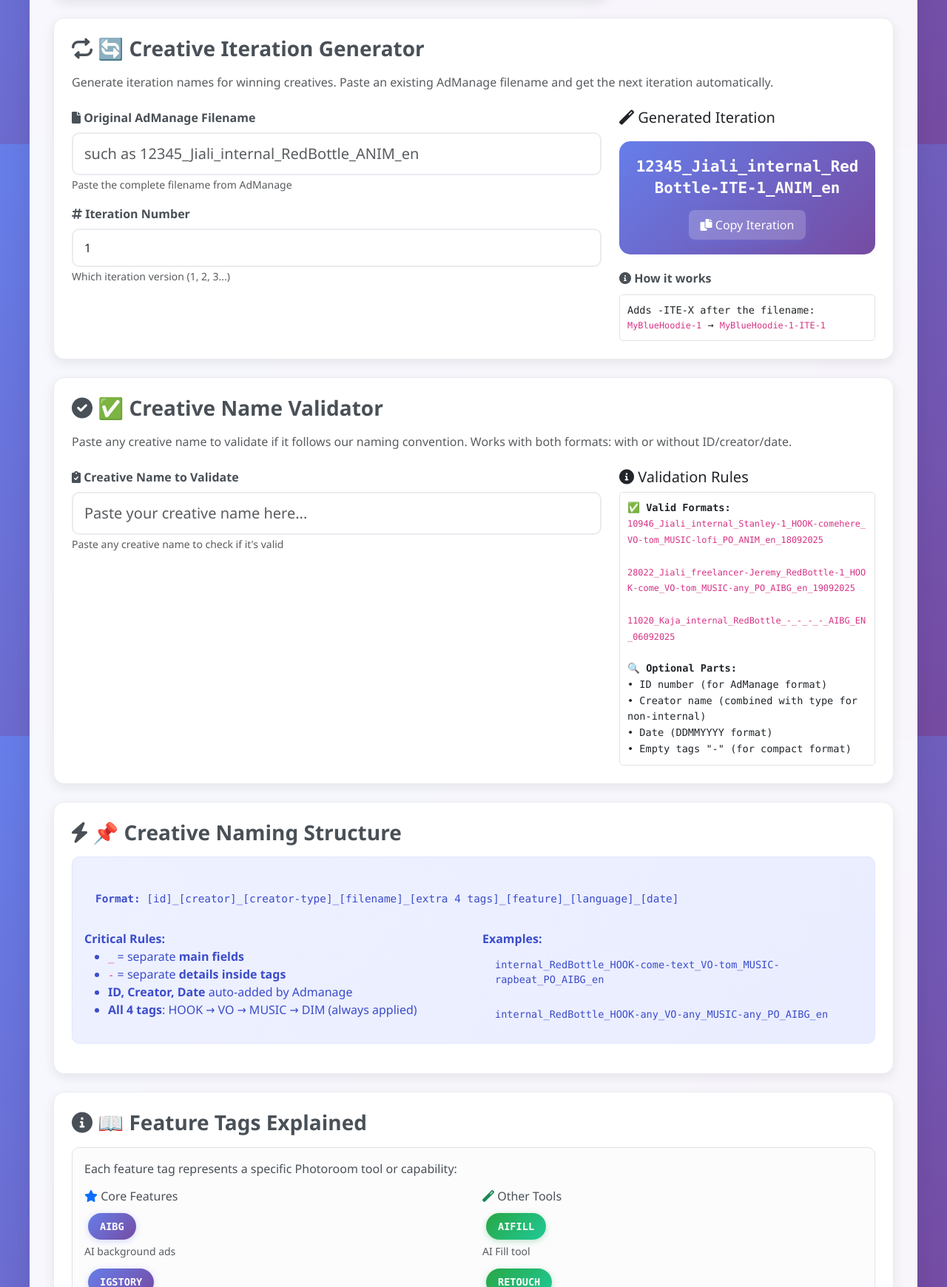
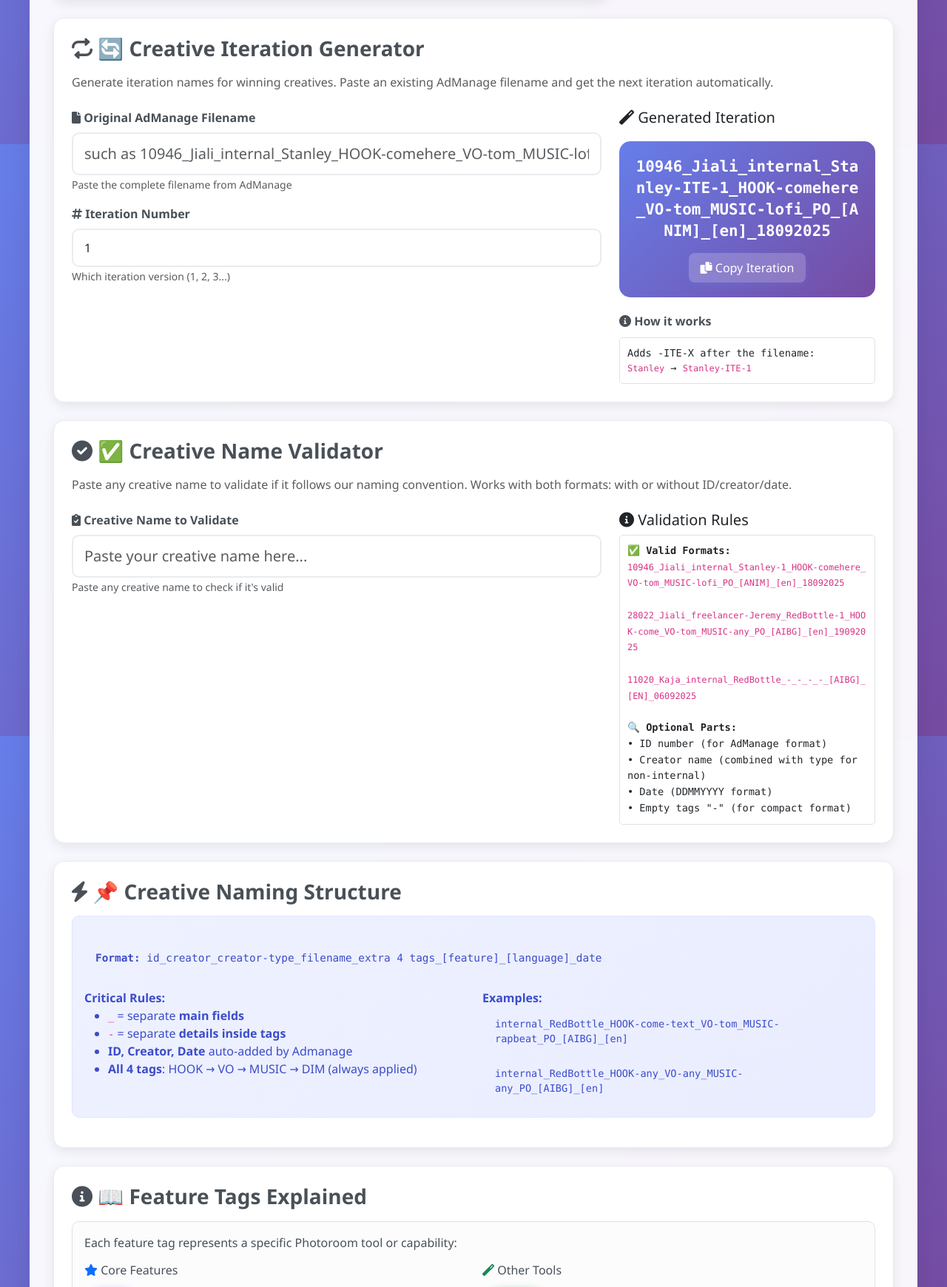
Before and after one commit to JialiLiang/NewVideoFormatConverter, a Flask app: page /name-generator in a window 1280 px wide. Shown: the part 1405-3145 px from the top of the page at 74% size. Run offline with Flask 3, Linux system fonts and the light colour scheme; parts of the project's set-up code (start-up, migrations or seed data) failed here and were passed over; some libraries are stand-ins or nearby versions.

Commit message:
Update name generator: fix examples, add custom hook option, and update validator for bracket format
- Fixed all examples to use new naming convention with brackets around [feature] and [language]
- Added custom hook option to dropdown with input field
- Updated Creative Name Validator to recognize both bracket and non-bracket formats
- Fixed iteration examples to show correct placement of -ITE-X in filename
- Updated placeholder and result examples throughout the page

```diff
--- a/templates/name_generator.html
+++ b/templates/name_generator.html
@@ -441,6 +441,7 @@
                                             <option value="nonono">nonono</option>
                                             <option value="ASMR">ASMR</option>
                                             <option value="AIUGC">AIUGC</option>
+                                            <option value="custom">Custom hook name</option>
                                         </select>
                                     </div>
                                     <div class="col-md-6">
@@ -448,6 +449,8 @@
                                                onchange="formatInputToCamelCase('hookTextInput')" oninput="formatInputToCamelCase('hookTextInput')" style="display: none;">
                                         <input type="text" class="form-control" id="hookUgcInput" placeholder="such as arline778(optional)"
                                                onchange="updatePreview()" oninput="updatePreview()" style="display: none;">
+                                        <input type="text" class="form-control" id="hookCustomInput" placeholder="such as myCustomHook"
+                                               onchange="formatInputToCamelCase('hookCustomInput')" oninput="formatInputToCamelCase('hookCustomInput')" style="display: none;">
                                     </div>
                                 </div>
                             </div>
@@ -646,7 +649,7 @@
                                 word-break: break-all;
                                 margin-bottom: 15px;
                                 line-height: 1.4;
-                            ">internal_[filename]_HOOK-any_VO-any_MUSIC-any_PO_AIBG_en</div>
+                            ">internal_[filename]_HOOK-any_VO-any_MUSIC-any_PO_[AIBG]_[en]</div>
                             <button class="copy-btn" id="liveCopyBtn" onclick="copyLiveName()" style="
                                 background: linear-gradient(135deg, #6bd0ff, #249dee);
                                 color: white;
@@ -689,7 +692,7 @@
                                 border-radius: 8px;
                                 line-height: 1.4;
                             " id="mockPreview">
-                                12345_John_internal_[filename]_HOOK-any_VO-any_MUSIC-any_PO_AIBG_en_19092025
+                                12345_John_internal_[filename]_HOOK-any_VO-any_MUSIC-any_PO_[AIBG]_[en]_19092025
                             </div>
                         </div>
 
@@ -726,7 +729,7 @@
                             <i class="fas fa-file"></i> Original AdManage Filename
                         </label>
                         <input type="text" class="form-control form-control-lg" id="originalFilename"
-                               placeholder="such as 12345_Jiali_internal_RedBottle_ANIM_en"
+                               placeholder="such as 10946_Jiali_internal_Stanley_HOOK-comehere_VO-tom_MUSIC-lofi_PO_[ANIM]_[en]_18092025"
                                onchange="generateIteration()" oninput="generateIteration()">
                         <small class="text-muted">Paste the complete filename from AdManage</small>
                     </div>
@@ -747,7 +750,7 @@
                         <h5><i class="fas fa-magic"></i> Generated Iteration</h5>
                         <div class="generated-name" style="background: linear-gradient(135deg, #28a745, #20c997); color: white;">
                             <div class="name-text" id="iterationResult" style="color: white;">
-                                12345_Jiali_internal_RedBottle-ITE-1_ANIM_en
+                                10946_Jiali_internal_Stanley-ITE-1_HOOK-comehere_VO-tom_MUSIC-lofi_PO_[ANIM]_[en]_18092025
                             </div>
                             <button class="copy-btn" id="iterationCopyBtn" onclick="copyIterationName()" style="background: rgba(255,255,255,0.2);">
                                 <i class="fas fa-copy"></i> Copy Iteration
@@ -760,7 +763,7 @@
                             </div>
                             <div class="preview-text" style="font-size: 0.85em;">
                                 Adds -ITE-X after the filename:<br>
-                                <code>MyBlueHoodie-1</code> → <code>MyBlueHoodie-1-ITE-1</code>
+                                <code>Stanley</code> → <code>Stanley-ITE-1</code>
                             </div>
                         </div>
                     </div>
@@ -819,9 +822,9 @@
                         <h5><i class="fas fa-info-circle"></i> Validation Rules</h5>
                         <div class="preview-text" style="font-size: 0.85em; line-height: 1.6;">
                             <strong>✅ Valid Formats:</strong><br>
-                            <code>10946_Jiali_internal_Stanley-1_HOOK-comehere_VO-tom_MUSIC-lofi_PO_ANIM_en_18092025</code><br><br>
-                            <code>28022_Jiali_freelancer-Jeremy_RedBottle-1_HOOK-come_VO-tom_MUSIC-any_PO_AIBG_en_19092025</code><br><br>
-                            <code>11020_Kaja_internal_RedBottle_-_-_-_-_AIBG_EN_06092025</code><br><br>
+                            <code>10946_Jiali_internal_Stanley-1_HOOK-comehere_VO-tom_MUSIC-lofi_PO_[ANIM]_[en]_18092025</code><br><br>
+                            <code>28022_Jiali_freelancer-Jeremy_RedBottle-1_HOOK-come_VO-tom_MUSIC-any_PO_[AIBG]_[en]_19092025</code><br><br>
+                            <code>11020_Kaja_internal_RedBottle_-_-_-_-_[AIBG]_[EN]_06092025</code><br><br>
                             <strong>🔍 Optional Parts:</strong><br>
                             • ID number (for AdManage format)<br>
                             • Creator name (combined with type for non-internal)<br>
@@ -838,7 +841,7 @@
             <h3><i class="fas fa-bolt"></i> 📌 Creative Naming Structure</h3>
             <div class="alert alert-info">
                 <div class="format-display">
-                    <strong>Format:</strong> [id]_[creator]_[creator-type]_[filename]_[extra 4 tags]_[feature]_[language]_[date]
+                    <strong>Format:</strong> id_creator_creator-type_filename_extra 4 tags_[feature]_[language]_date
                 </div>
                 <div class="row">
                     <div class="col-md-6">
@@ -853,10 +856,10 @@
                     <div class="col-md-6">
                         <strong>Examples:</strong><br>
                         <div class="tag-example">
-                            internal_RedBottle_HOOK-come-text_VO-tom_MUSIC-rapbeat_PO_AIBG_en
+                            internal_RedBottle_HOOK-come-text_VO-tom_MUSIC-rapbeat_PO_[AIBG]_[en]
                         </div>
                         <div class="tag-example">
-                            internal_RedBottle_HOOK-any_VO-any_MUSIC-any_PO_AIBG_en
+                            internal_RedBottle_HOOK-any_VO-any_MUSIC-any_PO_[AIBG]_[en]
                         </div>
                     </div>
                 </div>
@@ -1053,17 +1056,22 @@
             const hookSelect = document.getElementById('hook');
             const hookTextInput = document.getElementById('hookTextInput');
             const hookUgcInput = document.getElementById('hookUgcInput');
-
-            // Hide both inputs first
+            const hookCustomInput = document.getElementById('hookCustomInput');
+
+            // Hide all inputs first
             hookTextInput.style.display = 'none';
             hookUgcInput.style.display = 'none';
+            hookCustomInput.style.display = 'none';
             hookTextInput.value = '';
             hookUgcInput.value = '';
+            hookCustomInput.value = '';
 
             if (hookSelect.value === 'text') {
                 hookTextInput.style.display = 'block';
             } else if (hookSelect.value === 'UGC') {
                 hookUgcInput.style.display = 'block';
+            } else if (hookSelect.value === 'custom') {
+                hookCustomInput.style.display = 'block';
             }
         }
 
@@ -1138,12 +1146,16 @@
 
             // Build HOOK
             const hookUgcInput = hookUgcEl.value;
+            const hookCustomInput = document.getElementById('hookCustomInput').value;
             let hookPart = `HOOK-${hook}`;
             if (hook === 'text' && hookTextInput) {
                 const formattedText = formatToPascalCase(hookTextInput);
                 hookPart = `HOOK-text-${formattedText}`;
             } else if (hook === 'UGC' && hookUgcInput) {
                 hookPart = `HOOK-ugc-${hookUgcInput.trim()}`;
+            } else if (hook === 'custom' && hookCustomInput) {
+                const formattedCustom = formatToPascalCase(hookCustomInput);
+                hookPart = `HOOK-${formattedCustom}`;
             }
 
             // Build VO
@@ -1262,7 +1274,7 @@
             const resultElement = document.getElementById('iterationResult');
 
             if (!originalFilename) {
-                resultElement.textContent = '12345_Jiali_internal_RedBottle-ITE-1_ANIM_en';
+                resultElement.textContent = '10946_Jiali_internal_Stanley-ITE-1_HOOK-comehere_VO-tom_MUSIC-lofi_PO_[ANIM]_[en]_18092025';
                 return;
             }
 
@@ -1329,6 +1341,7 @@
             // Hide conditional inputs
             document.getElementById('hookTextInput').style.display = 'none';
             document.getElementById('hookUgcInput').style.display = 'none';
+            document.getElementById('hookCustomInput').style.display = 'none';
             document.getElementById('voiceName').style.display = 'none';
             document.getElementById('musicCustom').style.display = 'none';
 
@@ -1479,15 +1492,17 @@
                 structureChecks.push(checkStructure('MUSIC tag', musicPart, musicPart.startsWith('MUSIC-')));
                 structureChecks.push(checkStructure('DIM tag', dimPart, ['PO', 'SQ', 'LS'].includes(dimPart)));
 
-                // Check feature tag (index 8)
+                // Check feature tag (index 8) - can be with or without brackets
                 const feature = parts[8];
+                const featureWithoutBrackets = feature.replace(/^\[|\]$/g, '');
                 const validFeatures = ['AIBG', 'IGSTORY', 'LOGO', 'ANIM', 'MIX', 'AIFILL', 'RETOUCH', 'IMGT-CHANGE', 'IMGT-MODEL', 'IMGT-STAGE', 'IMGT-BEAUTIFY', 'RnD'];
-                structureChecks.push(checkStructure('Feature tag', feature, validFeatures.includes(feature)));
-
-                // Check language (index 9)
+                structureChecks.push(checkStructure('Feature tag', feature, validFeatures.includes(featureWithoutBrackets)));
+
+                // Check language (index 9) - can be with or without brackets
                 const language = parts[9];
+                const languageWithoutBrackets = language.replace(/^\[|\]$/g, '');
                 const validLanguages = ['EN', 'FR', 'PT', 'ES', 'JA', 'KO', 'AR', 'ZH', 'DE', 'HI', 'ID', 'IT', 'MS', 'NL', 'PL', 'TH', 'TL', 'TR', 'VI', 'en', 'fr', 'pt', 'es', 'ja', 'ko', 'ar', 'zh', 'de', 'hi', 'id', 'it', 'ms', 'nl', 'pl', 'th', 'tl', 'tr', 'vi'];
-                structureChecks.push(checkStructure('Language', language, validLanguages.includes(language)));
+                structureChecks.push(checkStructure('Language', language, validLanguages.includes(languageWithoutBrackets)));
 
                 // Check date (last part)
                 const date = parts[parts.length - 1];
@@ -1527,15 +1542,17 @@
                     }
                 }
 
-                // Check feature tag (index 8)
+                // Check feature tag (index 8) - can be with or without brackets
                 const feature = parts[8];
+                const featureWithoutBrackets = feature.replace(/^\[|\]$/g, '');
                 const validFeatures = ['AIBG', 'IGSTORY', 'LOGO', 'ANIM', 'MIX', 'AIFILL', 'RETOUCH', 'IMGT-CHANGE', 'IMGT-MODEL', 'IMGT-STAGE', 'IMGT-BEAUTIFY', 'RnD'];
-                structureChecks.push(checkStructure('Feature tag', feature, validFeatures.includes(feature)));
-
-                // Check language (index 9) - can be uppercase or lowercase
+                structureChecks.push(checkStructure('Feature tag', feature, validFeatures.includes(featureWithoutBrackets)));
+
+                // Check language (index 9) - can be with or without brackets
                 const language = parts[9];
+                const languageWithoutBrackets = language.replace(/^\[|\]$/g, '');
                 const validLanguages = ['EN', 'FR', 'PT', 'ES', 'JA', 'KO', 'AR', 'ZH', 'DE', 'HI', 'ID', 'IT', 'MS', 'NL', 'PL', 'TH', 'TL', 'TR', 'VI', 'en', 'fr', 'pt', 'es', 'ja', 'ko', 'ar', 'zh', 'de', 'hi', 'id', 'it', 'ms', 'nl', 'pl', 'th', 'tl', 'tr', 'vi'];
-                structureChecks.push(checkStructure('Language', language, validLanguages.includes(language)));
+                structureChecks.push(checkStructure('Language', language, validLanguages.includes(languageWithoutBrackets)));
 
                 // Check date (last part)
                 const date = parts[parts.length - 1];
@@ -1571,15 +1588,17 @@
                 structureChecks.push(checkStructure('MUSIC tag', musicPart, musicPart.startsWith('MUSIC-')));
                 structureChecks.push(checkStructure('DIM tag', dimPart, ['PO', 'SQ', 'LS'].includes(dimPart)));
 
-                // Check feature tag (index 6)
+                // Check feature tag (index 6) - can be with or without brackets
                 const feature = parts[6];
+                const featureWithoutBrackets = feature.replace(/^\[|\]$/g, '');
                 const validFeatures = ['AIBG', 'IGSTORY', 'LOGO', 'ANIM', 'MIX', 'AIFILL', 'RETOUCH', 'IMGT-CHANGE', 'IMGT-MODEL', 'IMGT-STAGE', 'IMGT-BEAUTIFY', 'RnD'];
-                structureChecks.push(checkStructure('Feature tag', feature, validFeatures.includes(feature)));
-
-                // Check language (index 7)
+                structureChecks.push(checkStructure('Feature tag', feature, validFeatures.includes(featureWithoutBrackets)));
+
+                // Check language (index 7) - can be with or without brackets
                 const language = parts[7];
+                const languageWithoutBrackets = language.replace(/^\[|\]$/g, '');
                 const validLanguages = ['EN', 'FR', 'PT', 'ES', 'JA', 'KO', 'AR', 'ZH', 'DE', 'HI', 'ID', 'IT', 'MS', 'NL', 'PL', 'TH', 'TL', 'TR', 'VI', 'en', 'fr', 'pt', 'es', 'ja', 'ko', 'ar', 'zh', 'de', 'hi', 'id', 'it', 'ms', 'nl', 'pl', 'th', 'tl', 'tr', 'vi'];
-                structureChecks.push(checkStructure('Language', language, validLanguages.includes(language)));
+                structureChecks.push(checkStructure('Language', language, validLanguages.includes(languageWithoutBrackets)));
 
                 // Content validation
                 contentChecks.push(validateHookContent(hookPart));
```
